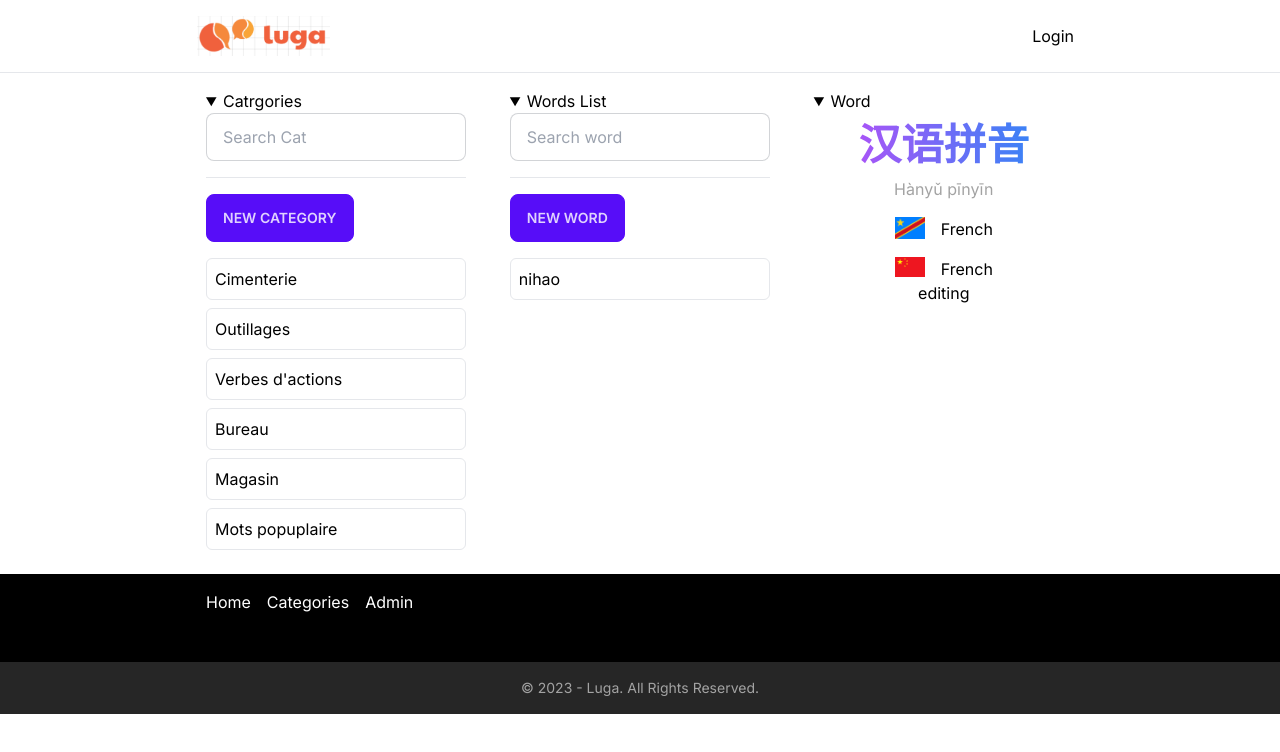
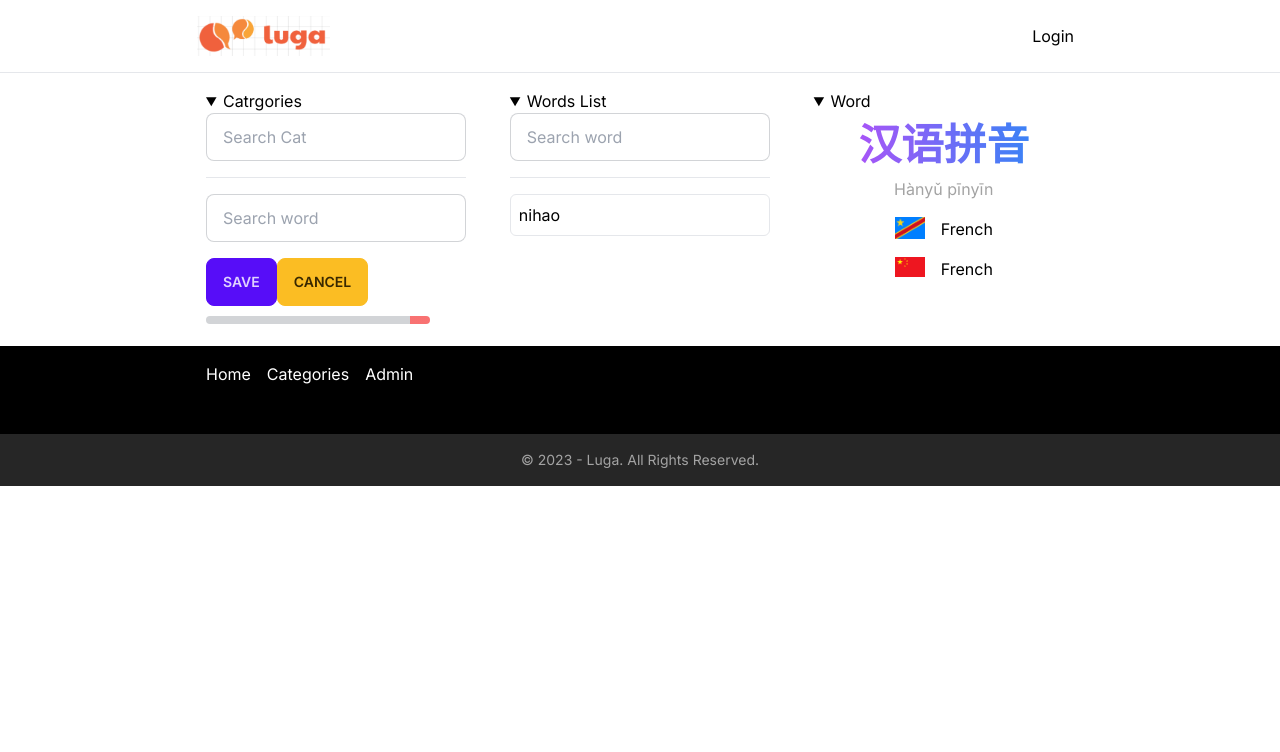
Before and after one commit to doctarhyf/luga, a Next.js app: page /admin in a window 1280 px wide. Both pictures are taken after a click on the button "NEW CATEGORY". Shown: the top 752 px of the page. Built offline with nearby package versions, Linux system fonts and the light colour scheme.

Commit message:
working on form add new cat

```diff
--- a/app/admin/page.tsx
+++ b/app/admin/page.tsx
@@ -9,13 +9,21 @@ import Image from "next/image";
 
 const Words: Word[] = [{ zh: "Nihao", fr: "nihao", sw: "jambo", py: "nihao" }];
 
+const enum GUI_STATE {
+  IDLE = 0,
+  EDITING_WORD,
+  EDITING_CATEGORY,
+}
+
 function AdminPanel() {
   const [wordsList, setwordsList] = useState<Record<string, string> | []>();
   const [selectedWord, setselectedWord] = useState<
     Record<string, string> | {}
   >();
   const [cat, selectedCat] = useState(categories);
-  const [editingWord, seteditingWord] = useState(false);
+  //const [editingWord, seteditingWord] = useState(false);
+  const [loading, setloading] = useState(true);
+  const [guimode, setguimode] = useState(GUI_STATE.IDLE);
 
   return (
     <div className="mx-auto max-w-[900px]">
@@ -37,8 +45,14 @@ function AdminPanel() {
               />
             </div>
 
-            <button className="p-4 btn btn-primary mb-4">NEW CATEGORY</button>
-
+            {guimode !== GUI_STATE.EDITING_CATEGORY && (
+              <>
+                <button
+                  onClick={(e) => setguimode(GUI_STATE.EDITING_CATEGORY)}
+                  className="p-4 btn btn-primary mb-4"
+                >
+                  NEW CATEGORY
+                </button>
                 {categories.map((item: Category, i) => (
                   <button
                     key={i}
@@ -46,7 +60,35 @@ function AdminPanel() {
                   >
                     {item.name.fr}
                   </button>
-            ))}
+                ))}{" "}
+              </>
+            )}
+
+            {guimode === GUI_STATE.EDITING_CATEGORY && (
+              <>
+                <div className="flex items-center flex-col">
+                  <div className="pb-4 ">
+                    <input
+                      type="text"
+                      placeholder="Search word"
+                      className="input input-bordered w-full"
+                    />
+                  </div>
+                </div>
+                <div>
+                  <button className="btn btn-primary">SAVE</button>
+                  <button
+                    onClick={(e) => setguimode(GUI_STATE.IDLE)}
+                    className="btn btn-warning"
+                  >
+                    Cancel
+                  </button>
+                </div>{" "}
+                {loading && (
+                  <progress className="progress w-56 progress-error"></progress>
+                )}
+              </>
+            )}
           </div>
         </details>
 
@@ -60,12 +102,14 @@ function AdminPanel() {
                 className="input input-bordered w-full"
               />
             </div>
+            {guimode === GUI_STATE.IDLE && (
               <button
-              onClick={(e) => seteditingWord(!editingWord)}
+                onClick={(e) => setguimode(GUI_STATE.EDITING_WORD)}
                 className="p-4 btn btn-primary mb-4"
               >
                 NEW Word
               </button>
+            )}
             {Words.map((item: Word, i) => (
               <button
                 key={i}
@@ -80,7 +124,7 @@ function AdminPanel() {
         <details className=" md:w-[30%]" open>
           <summary>Word</summary>
 
-          {!editingWord && (
+          {guimode !== GUI_STATE.EDITING_WORD && (
             <div className="flex items-center flex-col">
               <div className="text-[32pt] font-black bg-gradient-to-r bg-clip-text text-transparent from-purple-500 to-blue-500">
                 汉语拼音
@@ -105,8 +149,54 @@ function AdminPanel() {
             </div>
           )}
 
-          {!editingWord && (
-            <div className="flex items-center flex-col">editing</div>
+          {guimode === GUI_STATE.EDITING_WORD && (
+            <>
+              <select className="select select-bordered w-full max-w-xs">
+                <option disabled selected>
+                  Category
+                </option>
+                <option>Han Solo</option>
+                <option>Greedo</option>
+              </select>
+
+              <div className="flex items-center flex-col">
+                <div className="pb-4 ">
+                  <input
+                    type="text"
+                    placeholder="Search word"
+                    className="input input-bordered w-full"
+                  />
+                </div>
+                <div className="pb-4 ">
+                  <input
+                    type="text"
+                    placeholder="Search word"
+                    className="input input-bordered w-full"
+                  />
+                </div>
+                <div className="pb-4 ">
+                  <input
+                    type="text"
+                    placeholder="Search word"
+                    className="input input-bordered w-full"
+                  />
+                </div>
+              </div>
+
+              <div>
+                <button className="btn btn-primary">SAVE</button>
+                <button
+                  onClick={(e) => setguimode(GUI_STATE.IDLE)}
+                  className="btn btn-warning"
+                >
+                  Cancel
+                </button>
+              </div>
+
+              {loading && (
+                <progress className="progress w-56 progress-error"></progress>
+              )}
+            </>
           )}
         </details>
       </div>
```
Lines whose indentation alone changed are shown as unchanged.
